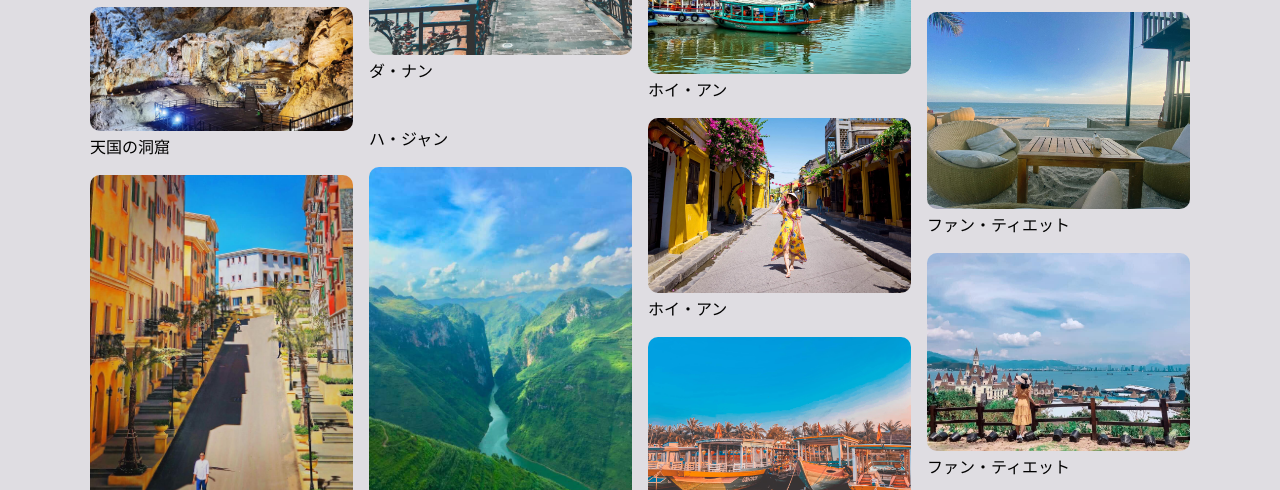
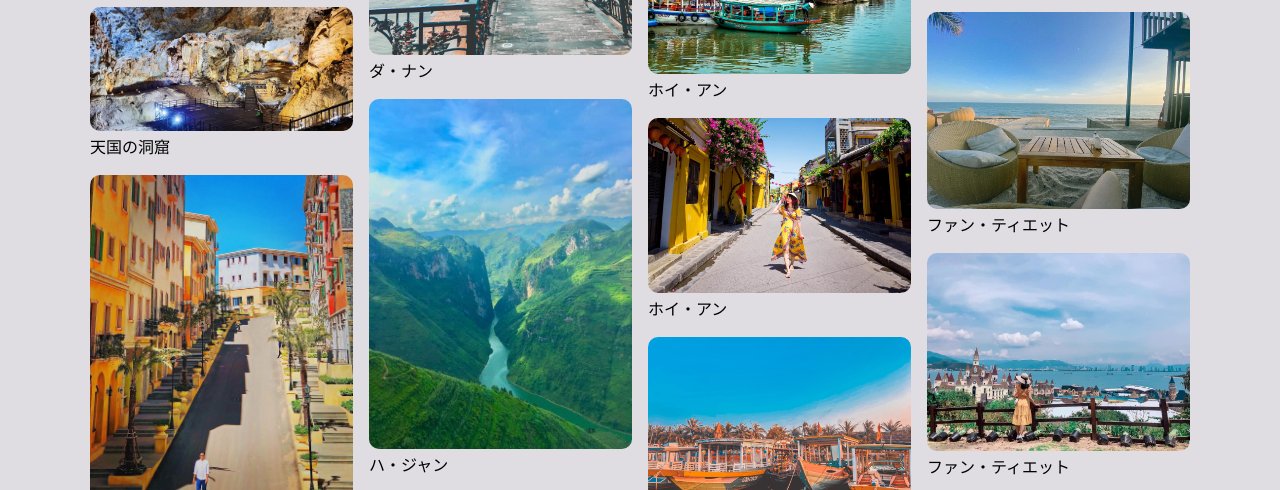
Before and after one commit to tienlong98/HelloVietNam, a plain HTML site: page dulichvn.html in a window 1280 px wide. Shown: the part 5471-5961 px from the top of the page. Drawn offline with nearby package versions, Linux system fonts and the light colour scheme; some packages are replaced by stand-ins of ours; a script that the page names is missing; a web font is replaced by a local one.

Commit message:
update code

```diff
--- a/dulichvn.html
+++ b/dulichvn.html
@@ -308,13 +308,7 @@
                             <p>ダ・ナン</p>
                         </a>
                     </div>
-                    <div class="image">
-                        <a href="./imgs/dlhg.jpg" data-toggle="lightbox" data-title="A random title" data-footer="ベトナム北部のハ・ジャンには、果てしなく続く丘、山頂、峡谷があります。山腹に刻まれた積み上げ棚田と同心円状の遊歩道。
-                        11月のそば花まつりではハジャンが大人気。観光客の魅力は料理文化です。それは自然界で入手可能な多くの食材から作られた料理であり、特に高地でのみ、奇妙で面白くて印象的な料理になります。">
-                            <img class="myimg" src="./imgs/dlhg.jpg" alt="">
-                            <p>ハ・ジャン</p>
-                        </a>
-                    </div>
+
                     <div class="image">
                         <a href="./imgs/dlhg1.jpg" data-toggle="lightbox" data-title="A random title" data-footer="ベトナム北部のハ・ジャンには、果てしなく続く丘、山頂、峡谷があります。山腹に刻まれた積み上げ棚田と同心円状の遊歩道。
                         11月のそば花まつりではハジャンが大人気。観光客の魅力は料理文化です。それは自然界で入手可能な多くの食材から作られた料理であり、特に高地でのみ、奇妙で面白くて印象的な料理になります。">
```
